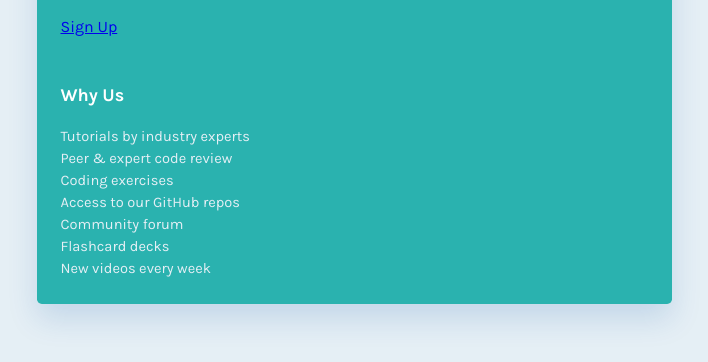
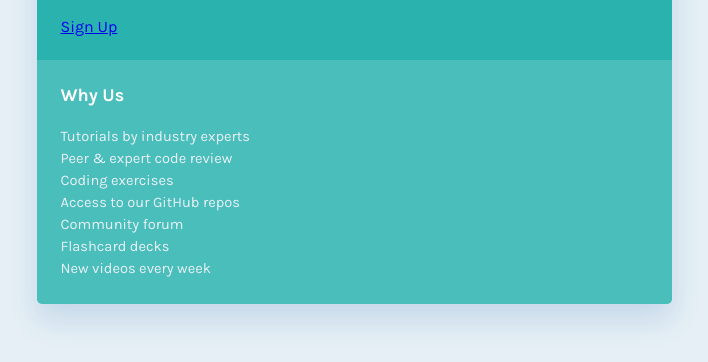
Before and after one commit to msuryaditriputraR/Front-End-Mentor, a plain HTML site: page newbie/single-price-grid-component-master/index.html in a window 1280 px wide. Shown: the part 414-776 px from the top of the page, without its empty margins (286-994 px from the left). Drawn offline with Linux system fonts and the light colour scheme.

Commit message:
add overlay to the last card cyan

```diff
--- a/newbie/single-price-grid-component-master/assets/css/style.css
+++ b/newbie/single-price-grid-component-master/assets/css/style.css
@@ -45,6 +45,15 @@ body {
     align-items: center;
     min-height: 100vh;
     padding: 4.5rem 0;
+}
+
+/* === REUSABLE CLASS === */
+.overlay {
+    position: absolute;
+    left: 0;
+    right: 0;
+    top: 0;
+    bottom: 0;
 }
 
 /* === MODIFIER CLASS === */
@@ -126,3 +135,12 @@ body {
     font-weight: var(--fw-semi-bold);
     margin-right: .5rem;
 }
+
+/* == LAST CARD CYAN == */
+.card--cyan:last-child {
+    position: relative;
+}
+
+.card--cyan:last-child .overlay {
+    background-color: hsla(0, 0%, 100%, 0.15);
+}
--- a/newbie/single-price-grid-component-master/index.html
+++ b/newbie/single-price-grid-component-master/index.html
@@ -44,6 +44,7 @@
 				<a href="#" role="button" class="btn__sign-up">Sign Up</a>
 			</section>
 			<section class="card card--cyan">
+				<div class="overlay"></div>
 				<h2 class="card__sub-title text--white">Why Us</h2>
 				<p class="card__description text--gray">
 					Tutorials by industry experts<br>
```
